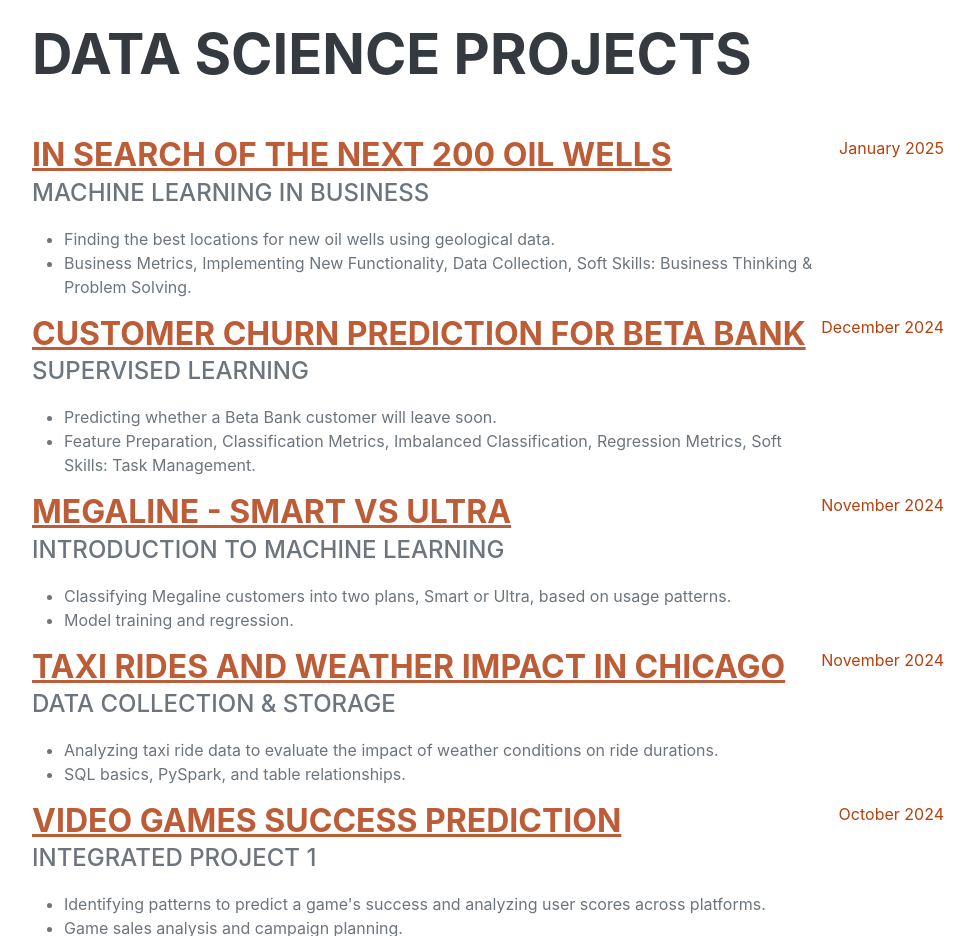
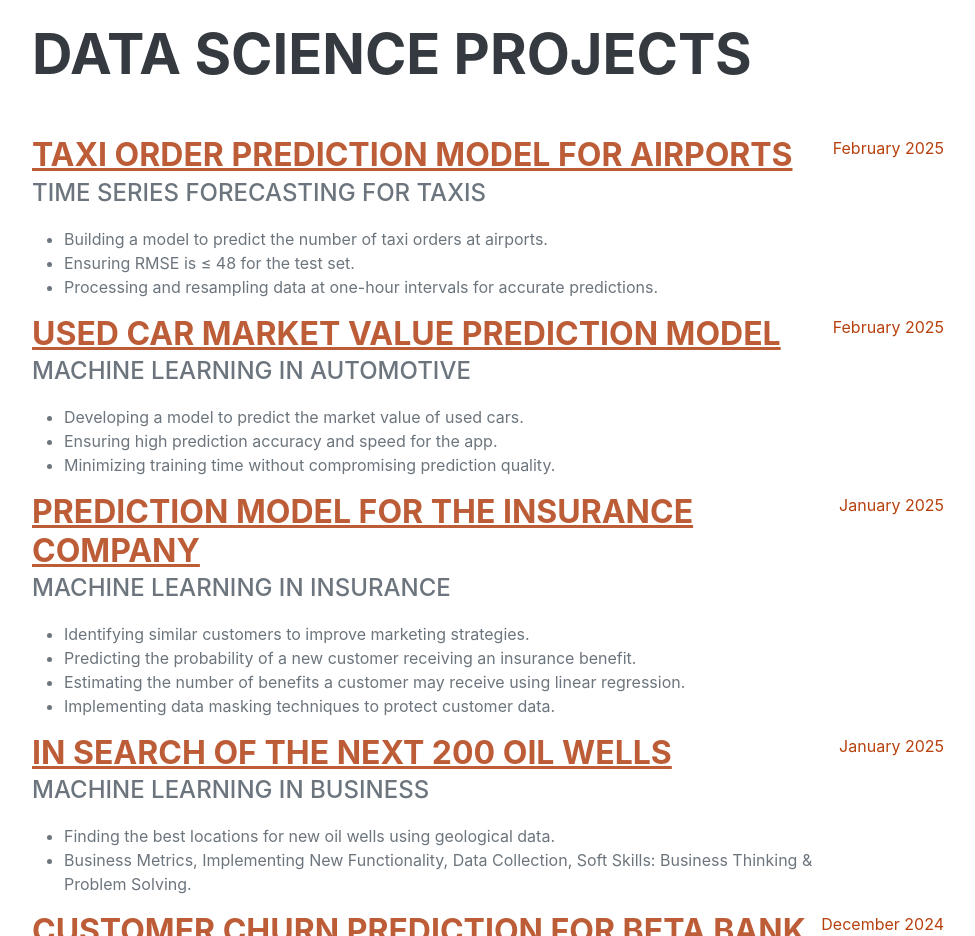
Before and after one commit to carolinagles/mypage, a plain HTML site: page index.html in a window 1280 px wide. Shown: the part 1860-2796 px from the top of the page, without its empty margins (288-1263 px from the left). Drawn offline with Linux system fonts and the light colour scheme; a web font is replaced by a local one.

Commit message:
Add files via upload

```diff
--- a/index.html
+++ b/index.html
@@ -98,6 +98,46 @@
                <section class="resume-section" id="projects">
                 <div class="resume-section-content">
                     <h2 class="mb-5">Data Science Projects</h2>
+                    <div class="d-flex flex-column flex-md-row justify-content-between">
+                        <div class="flex-grow-1">
+                            <h3 class="mb-0"><a href="https://github.com/carolinagles/datascience/blob/main/13.Time_series/Sweet_lift_taxi_en.ipynb" target="_blank">Taxi Order Prediction Model for Airports</a></h3>
+                            <div class="subheading mb-3">Time Series Forecasting for Taxis</div>
+                            <ul>
+                                <li>Building a model to predict the number of taxi orders at airports.</li>
+                                <li>Ensuring RMSE is ≤ 48 for the test set.</li>
+                                <li>Processing and resampling data at one-hour intervals for accurate predictions.</li>
+                            </ul>
+                        </div>
+                        <div class="flex-shrink-0"><span class="text-primary">February 2025</span></div>
+                    </div>
+
+                    <div class="d-flex flex-column flex-md-row justify-content-between">
+                        <div class="flex-grow-1">
+                            <h3 class="mb-0"><a href="https://github.com/carolinagles/datascience/blob/main/12.Numerical_methods/Rusty_bargain_en.ipynb" target="_blank">Used Car Market Value Prediction Model</a></h3>
+                            <div class="subheading mb-3">Machine Learning in Automotive</div>
+                            <ul>
+                                <li>Developing a model to predict the market value of used cars.</li>
+                                <li>Ensuring high prediction accuracy and speed for the app.</li>
+                                <li>Minimizing training time without compromising prediction quality.</li>
+                            </ul>
+                        </div>
+                        <div class="flex-shrink-0"><span class="text-primary">February 2025</span></div>
+                    </div>
+
+                    <div class="d-flex flex-column flex-md-row justify-content-between">
+                        <div class="flex-grow-1">
+                            <h3 class="mb-0"><a href="https://github.com/carolinagles/datascience/blob/main/11.Linear_algebra/Sure_tomorrow_en.ipynb" target="_blank">Prediction Model for the Insurance Company</a></h3>
+                            <div class="subheading mb-3">Machine Learning in Insurance</div>
+                            <ul>
+                                <li>Identifying similar customers to improve marketing strategies.</li>
+                                <li>Predicting the probability of a new customer receiving an insurance benefit.</li>
+                                <li>Estimating the number of benefits a customer may receive using linear regression.</li>
+                                <li>Implementing data masking techniques to protect customer data.</li>
+                            </ul>
+                        </div>
+                        <div class="flex-shrink-0"><span class="text-primary">January 2025</span></div>
+                    </div>
+
                     <div class="d-flex flex-column flex-md-row justify-content-between">
                         <div class="flex-grow-1">
                             <h3 class="mb-0"><a href="https://github.com/carolinagles/datascience/blob/main/10.Machine_Learning_in_Business/OilyGiant_Company_en.ipynb" target="_blank">In Search of the Next 200 Oil Wells</a></h3>
```
